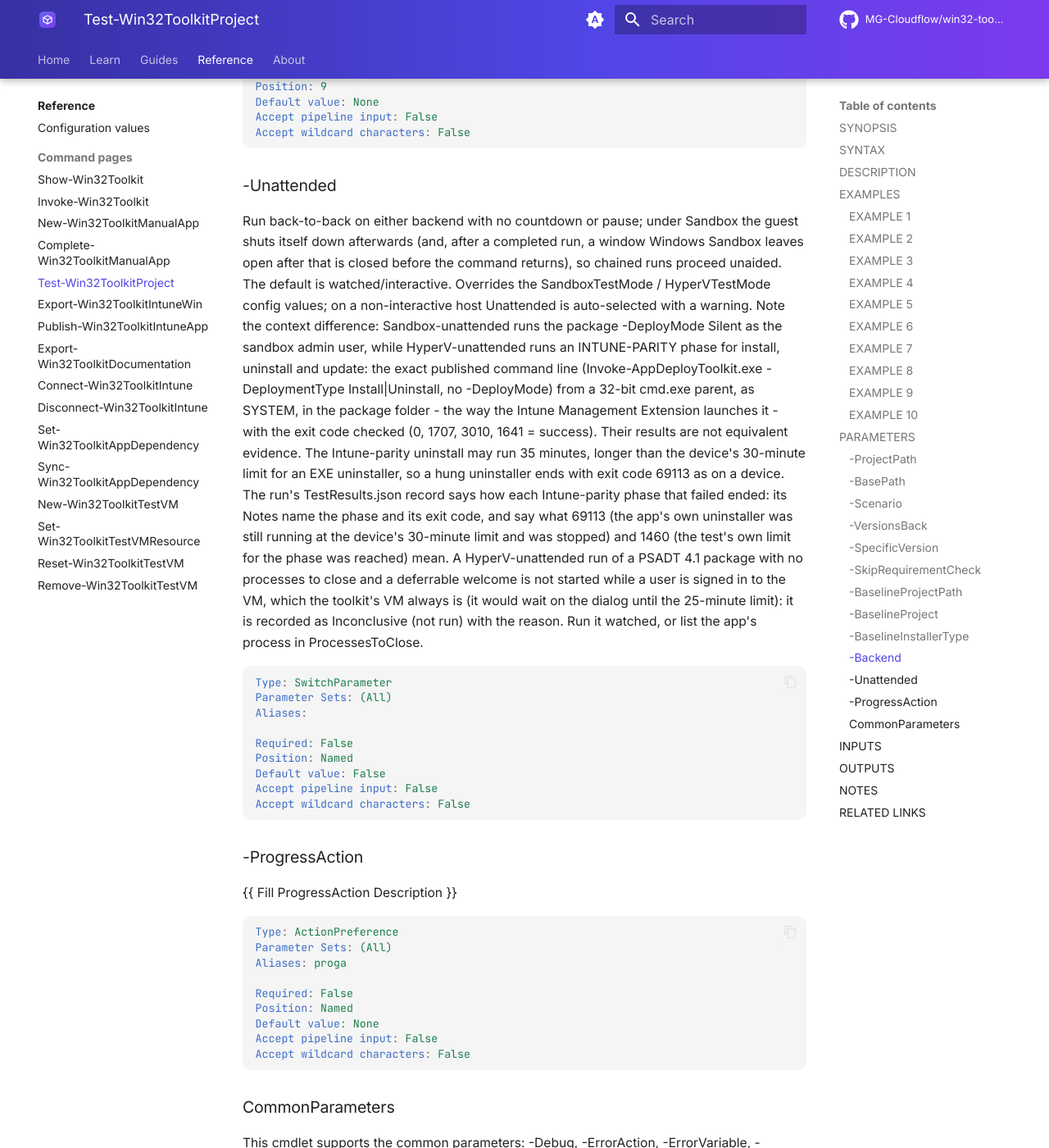
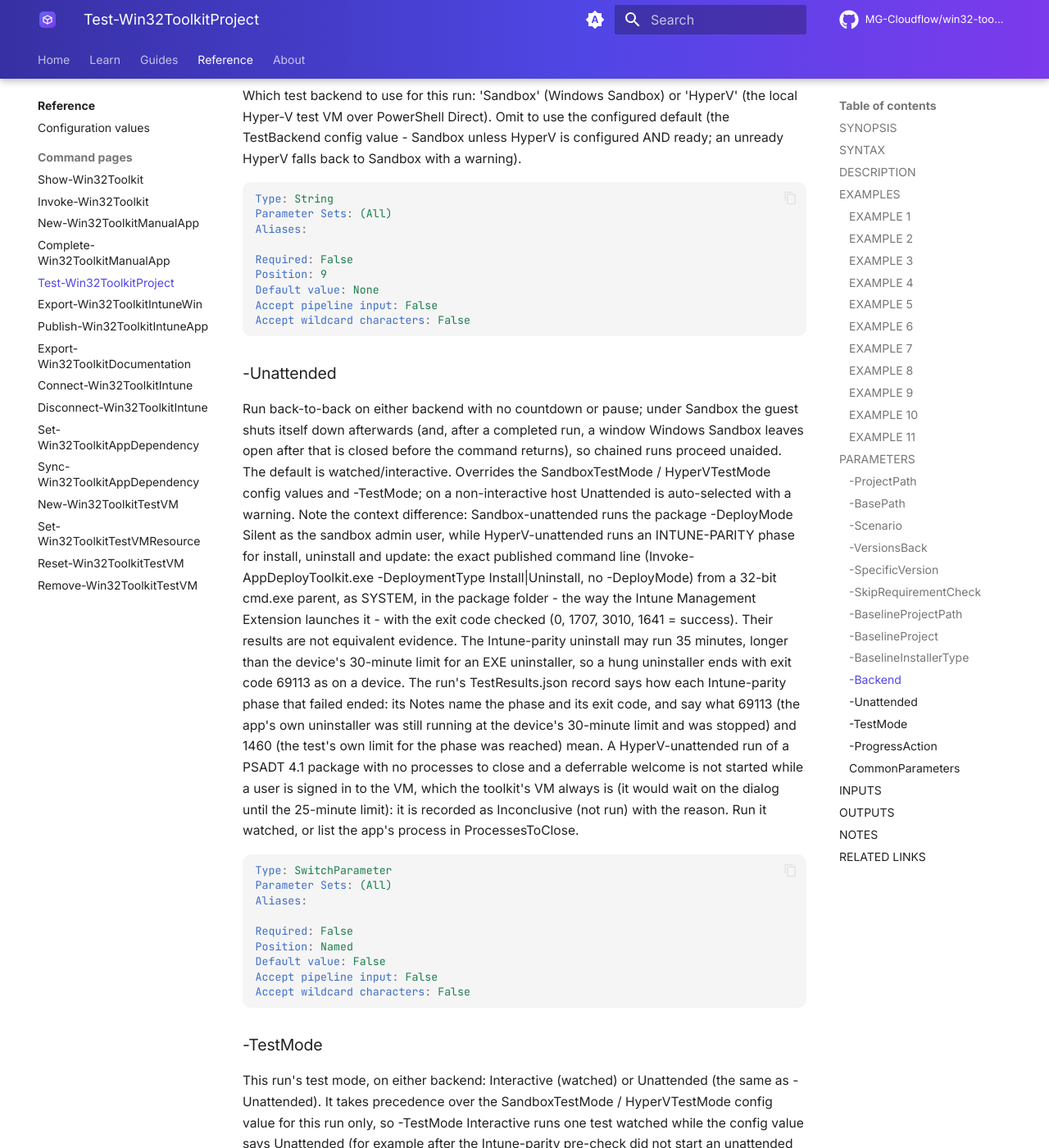
Before and after one commit to MG-Cloudflow/win32-toolkit, an MkDocs documentation site: the page built from docs/reference/Test-Win32ToolkitProject.md, in a window 1280 px wide and 1400 px high, scrolled down 6961 px. Shown: the whole window at 82% size. Built offline with MkDocs 1.6.1 and Material for MkDocs 9.7.7, drawn with Linux system fonts in a browser that asks for light colours; comment, search, counter and statistics services are not loaded; some of the changed text lies outside the part shown.

Commit message:
feat(test): add -TestMode to Test-Win32ToolkitProject, above the HyperVTestMode and SandboxTestMode values
TUI coverage audit G3: picking Interactive was overridden whenever HyperVTestMode was Unattended, and the
only way to run one test watched was a manual registry edit.

- Test-Win32ToolkitProject -TestMode Interactive|Unattended: this run's own mode on either backend. It
  sits above the HyperVTestMode / SandboxTestMode value and below -Unattended; -TestMode Unattended is the
  same as -Unattended. Every Get-Win32ToolkitTestMode call of the command passes it (@modeArgs), so the
  Intune-parity pre-check, the phases, the Update version choice and the record all follow it.
- -Unattended together with -TestMode Interactive is refused as the first statement of the try, before
  the scenario prompt and the project picker.
- Get-Win32ToolkitTestMode -TestMode: a non-interactive host (a service, CI job or redirected stdin) still
  forces Unattended with the existing warning; for an explicit -TestMode Interactive a console started
  with pwsh -NonInteractive does too (Dv16), so a scripted caller never reaches the Hyper-V host pause's
  Read-Host. A run without -TestMode keeps today's resolution (such a console then stays Interactive).
- Help (.PARAMETER TestMode, one example), docs/configuration.md precedence list (the -NonInteractive
  console counts only for -TestMode Interactive), docs/testing.md, docs/hyperv-vm.md; docs/reference
  regenerated.

Tests: SandboxUnattended (resolver precedence, the non-interactive host and -NonInteractive console
cases), TestDispatch [4b]-[4e] (watched over HyperVTestMode=Unattended, -TestMode Unattended, the refused
pair before any prompt, the -NonInteractive console), UpdateTest (F5 row for -TestMode Unattended; the
version picker asked under -TestMode Interactive). Every mode call that passes @modeArgs has a case that
fails when it loses them: TestDispatch [7b] (Hyper-V Update: -TestMode Interactive over
HyperVTestMode=Unattended -> host pause and GUI update, no pre-check, record Mode Interactive; and the
converse), [10b] (Sandbox install/uninstall and Update: the watched LogonCommand over
SandboxTestMode=Unattended, record Mode Interactive; and the converse), UpdateTest [10c] (the
baseline-unavailable record's Mode both ways) and [10g] (a '-BaselineInstallerType Both' Sandbox run with
-TestMode Interactive takes the watched path).

Co-Authored-By: Claude Opus 5.5 <noreply@anthropic.com>

````diff
--- a/docs/reference/Test-Win32ToolkitProject.md
+++ b/docs/reference/Test-Win32ToolkitProject.md
@@ -9,7 +9,8 @@ Tests a PSADT project in a disposable guest: Windows Sandbox or the Hyper-V test
 Test-Win32ToolkitProject [[-ProjectPath] <String>] [[-BasePath] <String>] [[-Scenario] <String>]
  [[-VersionsBack] <Int32>] [[-SpecificVersion] <String>] [-SkipRequirementCheck]
  [[-BaselineProjectPath] <String>] [[-BaselineProject] <String>] [[-BaselineInstallerType] <String>]
- [[-Backend] <String>] [-Unattended] [-ProgressAction <ActionPreference>] [<CommonParameters>]
+ [[-Backend] <String>] [-Unattended] [[-TestMode] <String>] [-ProgressAction <ActionPreference>]
+ [<CommonParameters>]
 ```
 
 ## DESCRIPTION
@@ -19,14 +20,16 @@ If no
 ProjectPath is supplied, an interactive menu lists all PSADT projects found under BasePath.
 
 Tests run WATCHED by default (a countdown/pause gives you a verification window) or
-UNATTENDED via -Unattended / the SandboxTestMode & HyperVTestMode config values (back-to-back,
-no operator needed: under Sandbox PSADT runs -DeployMode Silent and the guest shuts itself down
-afterwards so chained runs proceed; under Hyper-V the install, uninstall and update run as the
-Intune-parity phase).
+UNATTENDED via -Unattended or -TestMode Unattended, or the SandboxTestMode & HyperVTestMode config
+values (back-to-back, no operator needed: under Sandbox PSADT runs -DeployMode Silent and the guest
+shuts itself down afterwards so chained runs proceed; under Hyper-V the install, uninstall and update
+run as the Intune-parity phase).
 Watched runs use PSADT's Auto mode: on PSADT 4.2 the dialogs appear only
 when one of the app's listed processes is running (otherwise the run is silent); on 4.1.x Auto
 shows PSADT's dialogs.
 (The watched Hyper-V GUI phases force -DeployMode Interactive.)
+-TestMode Interactive runs one test watched although the config value says Unattended (a host that
+cannot prompt still runs it unattended).
 
 Before a test runs, it warns once when the project's uninstall cleanup paths fail the check
 Export-Win32ToolkitIntuneWin enforces, with Export's own findings, and then runs anyway: Export is
@@ -115,6 +118,12 @@ Test-Win32ToolkitProject -ProjectPath 'C:\Win32Apps\Projects\Contoso\Notepad++_x
 Test-Win32ToolkitProject -ProjectPath 'C:\Win32Apps\Projects\Contoso\Notepad++_x64_8.9.8.1' -Scenario Update -SpecificVersion '8.8.9' -BaselineInstallerType nullsoft
 ```
 
+### EXAMPLE 11
+```
+# Run one test watched although HyperVTestMode is Unattended (for example after the Intune-parity pre-check did not start it)
+Test-Win32ToolkitProject -ProjectPath 'C:\Win32Apps\Projects\Contoso\Git_x64_2.53.0' -Scenario InstallUninstall -Backend HyperV -TestMode Interactive
+```
+
 ## PARAMETERS
 
 ### -ProjectPath
@@ -181,7 +190,8 @@ than the currently packaged version (e.g.
 1 = the immediately previous release).
 Mutually exclusive intent with SpecificVersion; SpecificVersion takes priority.
 When neither is given, an interactive run shows a list of older versions to pick from; an unattended
-run (-Unattended, or the SandboxTestMode / HyperVTestMode config value) or a host that cannot prompt
+run (-Unattended, -TestMode Unattended, or the SandboxTestMode / HyperVTestMode config value when
+-TestMode is not given) or a host that cannot prompt
 (a service, redirected input, or a console started with pwsh -NonInteractive) uses the previous
 version (as -VersionsBack 1) and says so in a warning.
 
@@ -334,7 +344,7 @@ itself down afterwards (and, after a completed run, a window Windows Sandbox lea
 that is closed before the command returns), so chained runs proceed unaided.
 The default is
 watched/interactive.
-Overrides the SandboxTestMode / HyperVTestMode config values; on a
+Overrides the SandboxTestMode / HyperVTestMode config values and -TestMode; on a
 non-interactive host Unattended is auto-selected with a warning.
 Note the context difference:
 Sandbox-unattended runs the package -DeployMode Silent as the sandbox admin user, while
@@ -366,6 +376,30 @@ Accept pipeline input: False
 Accept wildcard characters: False
 ```
 
+### -TestMode
+This run's test mode, on either backend: Interactive (watched) or Unattended (the same as -Unattended).
+It takes
+precedence over the SandboxTestMode / HyperVTestMode config value for this run only, so -TestMode Interactive runs
+one test watched while the config value says Unattended (for example after the Intune-parity pre-check did not
+start an unattended Hyper-V test).
+A host that cannot prompt (a service, redirected input, or a console started
+with pwsh -NonInteractive) still runs Unattended, with a warning.
+-Unattended together with -TestMode Interactive
+is refused before any prompt.
+Omit it to use -Unattended or the config value.
+
+```yaml
+Type: String
+Parameter Sets: (All)
+Aliases:
+
+Required: False
+Position: 10
+Default value: None
+Accept pipeline input: False
+Accept wildcard characters: False
+```
+
 ### -ProgressAction
 {{ Fill ProgressAction Description }}
 
````
Also changed, not shown: docs/configuration.md (+5 -4 lines), docs/hyperv-vm.md (+1 -1 lines), docs/testing.md (+4 -2 lines), 6 other files.
